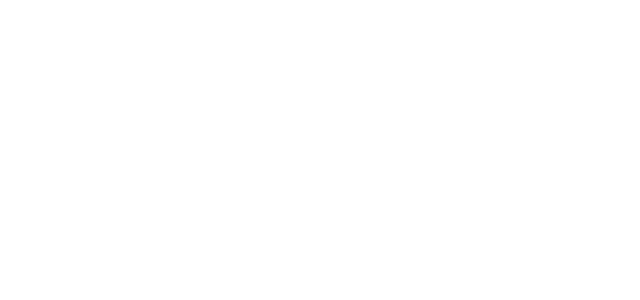
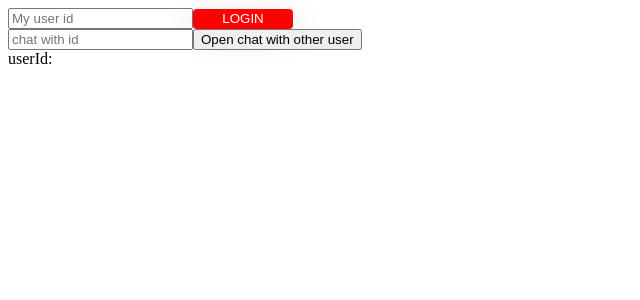
Before and after one commit to RevanToma/Tiny-Treasures, a React (Vite) app in the folder web-app/: page /chat in a window 1280 px wide. Before the commit this address had no page. Shown: the top 300 px of the page, without its empty margins (0-640 px from the left). Built offline with nearby package versions, Linux system fonts and the light colour scheme.

Commit message:
Basic routes

```diff
--- a/web-app/src/App.tsx
+++ b/web-app/src/App.tsx
@@ -1,81 +1,27 @@
-import { useEffect, useState } from "react";
-import ChatRoomList from "./components/chat/ChatRoomList/ChatRoomList";
-import { socket, Socket } from "./Sockets/Message.socket";
-import { useQueryClient } from "@tanstack/react-query";
-import { fetchChats } from "./api/requests";
-import { Route, Routes } from "react-router";
+import { BrowserRouter, Route, Routes } from "react-router-dom";
+import Chat from "./routes/chat/chat.component"
 import SignIn from "./routes/signIn/signIn.component";
-import { BrowserRouter } from "react-router-dom";
+import SignUp from "./routes/signUp/signUp.component";
 import Home from "./routes/home/home.component";
-import { SignUp } from "./routes/signUp/signUp.component";
+import Post from "./routes/post/post.component";
+import Profile from "./routes/profile/profile.component";
 
 function App() {
-  const [userId, setUserId] = useState("");
-  const queryClient = useQueryClient();
-
-  const handleLogIn = (event: any) => {
-    event.preventDefault();
-    setUserId(event.target["user_id"].value);
-    Socket.init(event.target["user_id"].value);
-  };
-
-  const handleOpenChat = (event: any) => {
-    event.preventDefault();
-    socket().emit("create-chat", {
-      userId,
-      receiverId: event.target["receiver_id"].value,
-    });
-  };
-
-  useEffect(() => {
-    const refetchChats = () => {
-      queryClient.invalidateQueries({
-        queryKey: [fetchChats.name],
-      });
-    };
-    if (userId) socket().on("create-chat", refetchChats);
-  }, [queryClient, userId]); // 644798e9c829c53744a8ae49
-  // 6447e5dd3f1fca8a6a257d86
-  // 6447e8696312cbecc42ebaab
-  // 64493c98d9bc5bcf3b01a8d9
 
   return (
+    <>
     <BrowserRouter>
-      {/* <form onSubmit={(e) => handleLogIn(e)}>
-        <input type="text" name="" id="user_id" placeholder="My user id" />
-        <button
-          type="submit"
-          style={{
-            backgroundColor: userId ? "green" : "red",
-            color: "white",
-            width: "100px",
-            height: "20px",
-            border: "none",
-            borderRadius: "4px",
-            boxShadow: "rgba(100, 100, 111, 0.2) 0px 7px 29px 0px",
-          }}
-        >
-          LOGIN
-        </button>
-      </form>
-
-      <form onSubmit={(e) => handleOpenChat(e)}>
-        <input
-          type="text"
-          name=""
-          id="receiver_id"
-          placeholder="chat with id"
-        />
-        <button type="submit">Open chat with other user</button>
-      </form>
-      <div>userId: {userId}</div>
-      {userId && <ChatRoomList userId={userId} />} */}
       <Routes>
         <Route index element={<Home />} />
         <Route path="signin" element={<SignIn />} />
         <Route path="signup" element={<SignUp />} />
+        <Route path="profile" element={<Profile />} />
+        <Route path="post/:id" element={<Post />} />
+        <Route path="chat" element={<Chat />} />
+        <Route path="*" element={<div>404 NOT FOUND</div>} />
       </Routes>
     </BrowserRouter>
+    </>
   );
 }
 
--- /dev/null
+++ b/web-app/src/routes/chat/chat.component.tsx
@@ -0,0 +1,72 @@
+import { useEffect, useState } from "react";
+import ChatRoomList from "../../components/chat/ChatRoomList/ChatRoomList";
+import { socket, Socket } from "../../Sockets/Message.socket";
+import { useQueryClient } from "@tanstack/react-query";
+import { fetchChats } from "../../api/requests";
+
+function Chat() {
+  const [userId, setUserId] = useState("");
+  const queryClient = useQueryClient();
+
+  const handleLogIn = (event: any) => {
+    event.preventDefault();
+    setUserId(event.target["user_id"].value);
+    Socket.init(event.target["user_id"].value);
+  };
+
+  const handleOpenChat = (event: any) => {
+    event.preventDefault();
+    socket().emit("create-chat", {
+      userId,
+      receiverId: event.target["receiver_id"].value,
+    });
+  };
+
+  useEffect(() => {
+    const refetchChats = () => {
+      queryClient.invalidateQueries({
+        queryKey: [fetchChats.name],
+      });
+    };
+    if (userId) socket().on("create-chat", refetchChats);
+  }, [queryClient, userId]); // 644798e9c829c53744a8ae49
+  // 6447e5dd3f1fca8a6a257d86
+  // 6447e8696312cbecc42ebaab
+  // 64493c98d9bc5bcf3b01a8d9
+
+  return (
+    <>
+      <form onSubmit={(e) => handleLogIn(e)}>
+        <input type="text" name="" id="user_id" placeholder="My user id" />
+        <button
+          type="submit"
+          style={{
+            backgroundColor: userId ? "green" : "red",
+            color: "white",
+            width: "100px",
+            height: "20px",
+            border: "none",
+            borderRadius: "4px",
+            boxShadow: "rgba(100, 100, 111, 0.2) 0px 7px 29px 0px",
+          }}
+        >
+          LOGIN
+        </button>
+      </form>
+
+      <form onSubmit={(e) => handleOpenChat(e)}>
+        <input
+          type="text"
+          name=""
+          id="receiver_id"
+          placeholder="chat with id"
+        />
+        <button type="submit">Open chat with other user</button>
+      </form>
+      <div>userId: {userId}</div>
+      {userId && <ChatRoomList userId={userId} />}
+    </>
+  );
+}
+
+export default Chat;
--- /dev/null
+++ b/web-app/src/routes/post/post.component.tsx
@@ -0,0 +1,9 @@
+const Post = () => {
+    return (
+      <div>
+        <h1>Post</h1>
+      </div>
+    );
+  };
+
+  export default Post;
--- /dev/null
+++ b/web-app/src/routes/profile/profile.component.tsx
@@ -0,0 +1,9 @@
+const Profile = () => {
+    return (
+      <div>
+        <h1>profile</h1>
+      </div>
+    );
+  };
+
+  export default Profile;
```
Also changed, not shown: 1 other file (tests, documents, lock files or other folders).
